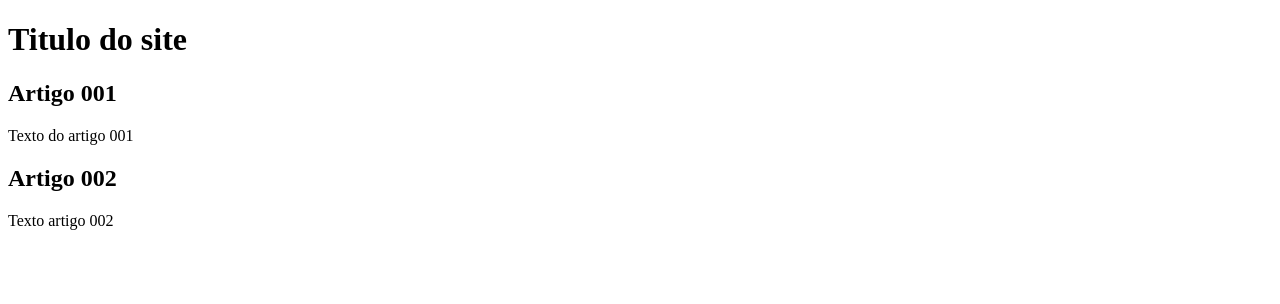
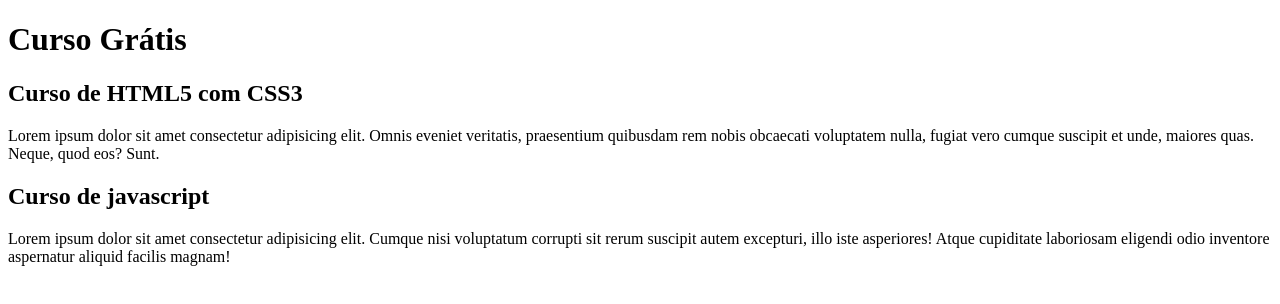
Before and after one commit to joaoferreiira/projeto-site, a plain HTML site: page index.html in a window 1280 px wide. Drawn offline with Linux system fonts and the light colour scheme.

Commit message:
Começando a escrever o conteúdo

```diff
--- a/index.html
+++ b/index.html
@@ -4,21 +4,21 @@
     <meta charset="UTF-8">
     <meta http-equiv="X-UA-Compatible" content="IE=edge">
     <meta name="viewport" content="width=device-width, initial-scale=1.0">
-    <title>Estudo sobre ramificações no Git e Github</title>
+    <title>Cursos grátis</title>
 </head>
 <body>
 
     <main>
         <header>
-            <h1>Titulo do site</h1>
+            <h1>Curso Grátis</h1>
         </header>
         <article>
-            <h2>Artigo 001</h2>
-            <p>Texto do artigo 001</p>
+            <h2>Curso de HTML5 com CSS3</h2>
+            <p>Lorem ipsum dolor sit amet consectetur adipisicing elit. Omnis eveniet veritatis, praesentium quibusdam rem nobis obcaecati voluptatem nulla, fugiat vero cumque suscipit et unde, maiores quas. Neque, quod eos? Sunt.</p>
         </article>
         <article>
-            <h2>Artigo 002</h2>
-            <p>Texto artigo 002</p>
+            <h2>Curso de javascript</h2>
+            <p>Lorem ipsum dolor sit amet consectetur adipisicing elit. Cumque nisi voluptatum corrupti sit rerum suscipit autem excepturi, illo iste asperiores! Atque cupiditate laboriosam eligendi odio inventore aspernatur aliquid facilis magnam!</p>
         </article>
     </main>
 
```
